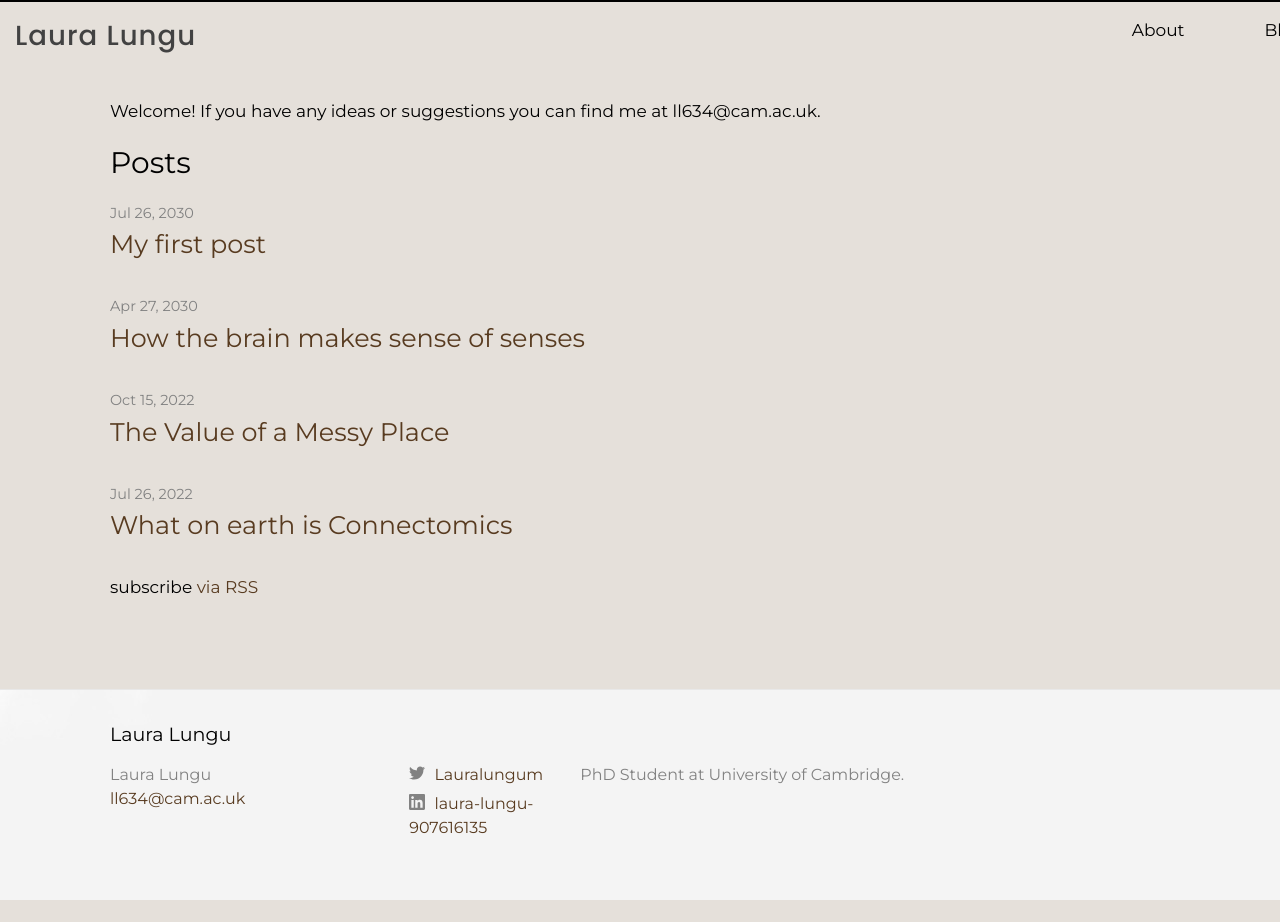
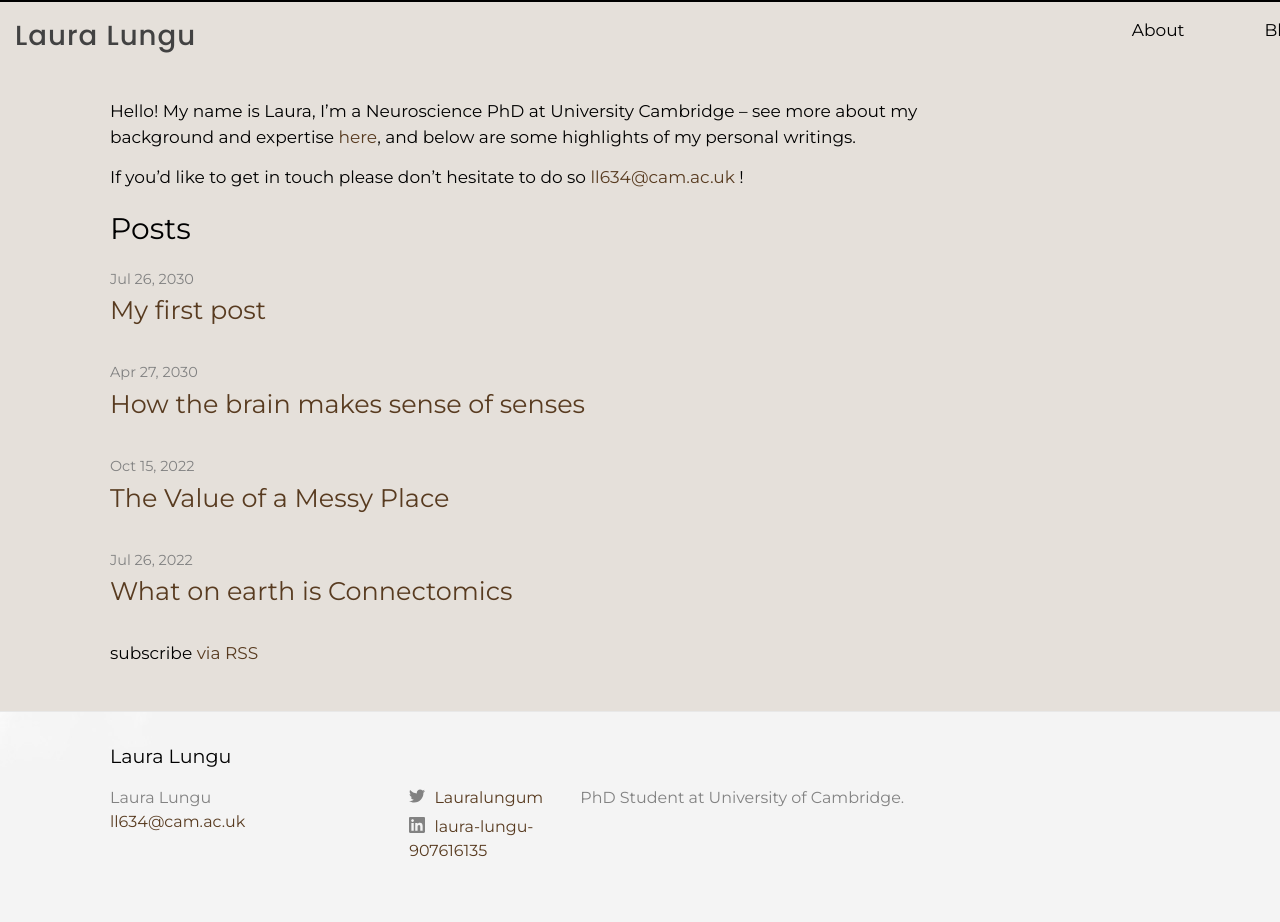
Before and after one commit to lauralungum/minima.webpage, a Jekyll site: the page built from index.markdown, in a window 1280 px wide. Built offline with Jekyll 4.4.1, drawn with Linux system fonts in a browser that asks for light colours; some web fonts are replaced; before the commit the page ends 900 px from its top, so only the background shows below that.

Commit message:
homepage edit

```diff
--- a/index.markdown
+++ b/index.markdown
@@ -5,4 +5,6 @@
 layout: home
 
 ---
-Welcome! If you have any ideas or suggestions you can find me at ll634@cam.ac.uk.
+Hello! My name is Laura, I'm a Neuroscience PhD at University Cambridge -- see more about my background and expertise [here](https://lauralungu.com/about/), and below are some highlights of my personal writings.
+
+If you'd like to get in touch please don't hesitate to do so [ll634@cam.ac.uk](mailto:ll634@cam.ac.uk) !
```
